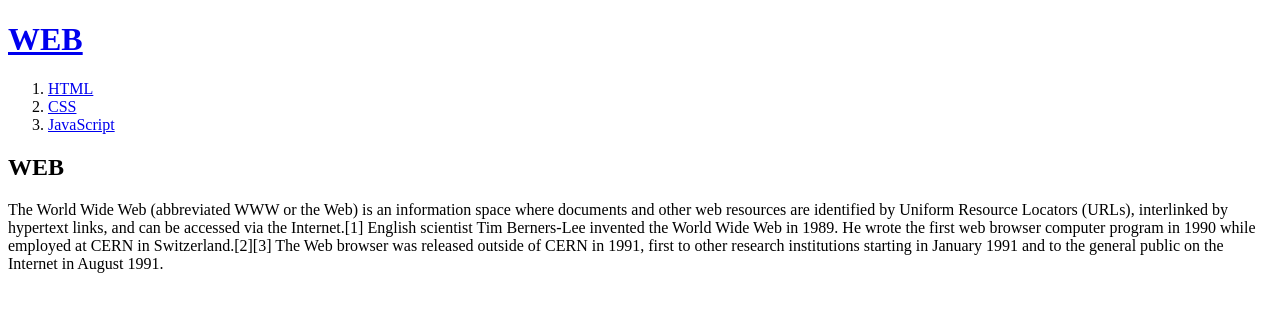
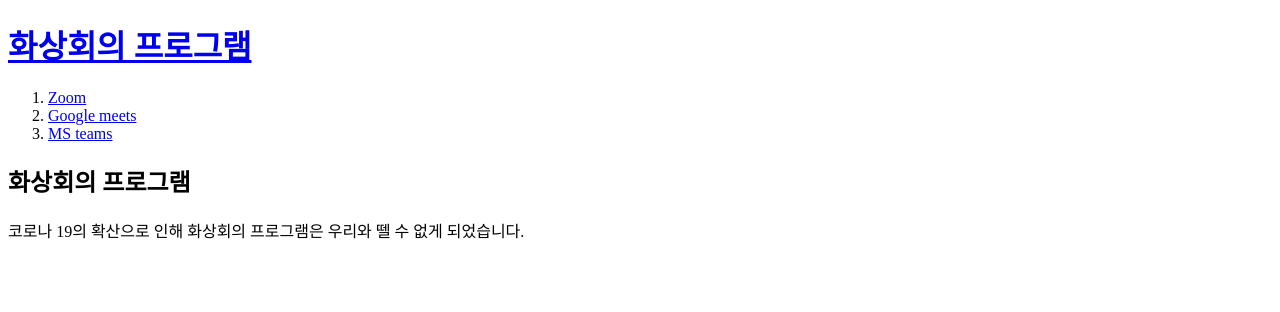
Before and after one commit to SHU9ER/test, a plain HTML site: page index.html in a window 1280 px wide. Drawn offline with Linux system fonts and the light colour scheme.

Commit message:
Update index.html

```diff
--- a/index.html
+++ b/index.html
@@ -5,14 +5,13 @@
   <meta charset="utf-8">
 </head>
 <body>
-  <h1><a href="index.html">WEB</a></h1>
+  <h1><a href="index.html">화상회의 프로그램</a></h1>
   <ol>
-    <li><a href="1.html">HTML</a></li>
-    <li><a href="2.html">CSS</a></li>
-    <li><a href="3.html">JavaScript</a></li>
+    <li><a href="1.html">Zoom</a></li>
+    <li><a href="2.html">Google meets</a></li>
+    <li><a href="3.html">MS teams</a></li>
   </ol>
-  <h2>WEB</h2>
-  <p>The World Wide Web (abbreviated WWW or the Web) is an information space where documents and other web resources are identified by Uniform Resource Locators (URLs), interlinked by hypertext links, and can be accessed via the Internet.[1] English scientist Tim Berners-Lee invented the World Wide Web in 1989. He wrote the first web browser computer program in 1990 while employed at CERN in Switzerland.[2][3] The Web browser was released outside of CERN in 1991, first to other research institutions starting in January 1991 and to the general public on the Internet in August 1991.
-  </p>
+  <h2>화상회의 프로그램</h2>
+  <p>코로나 19의 확산으로 인해 화상회의 프로그램은 우리와 뗄 수 없게 되었습니다.  </p>
 </body>
 </html>
```
